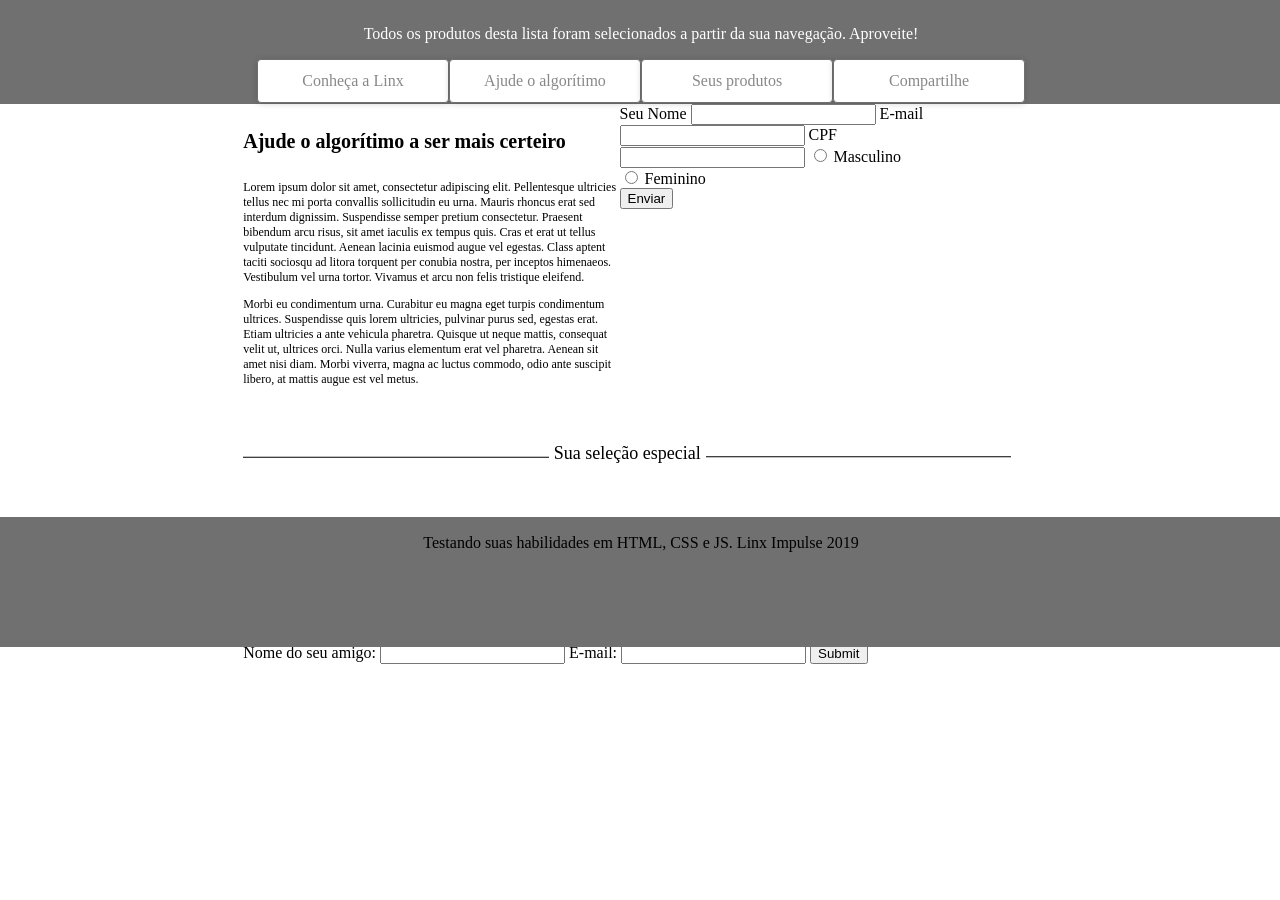
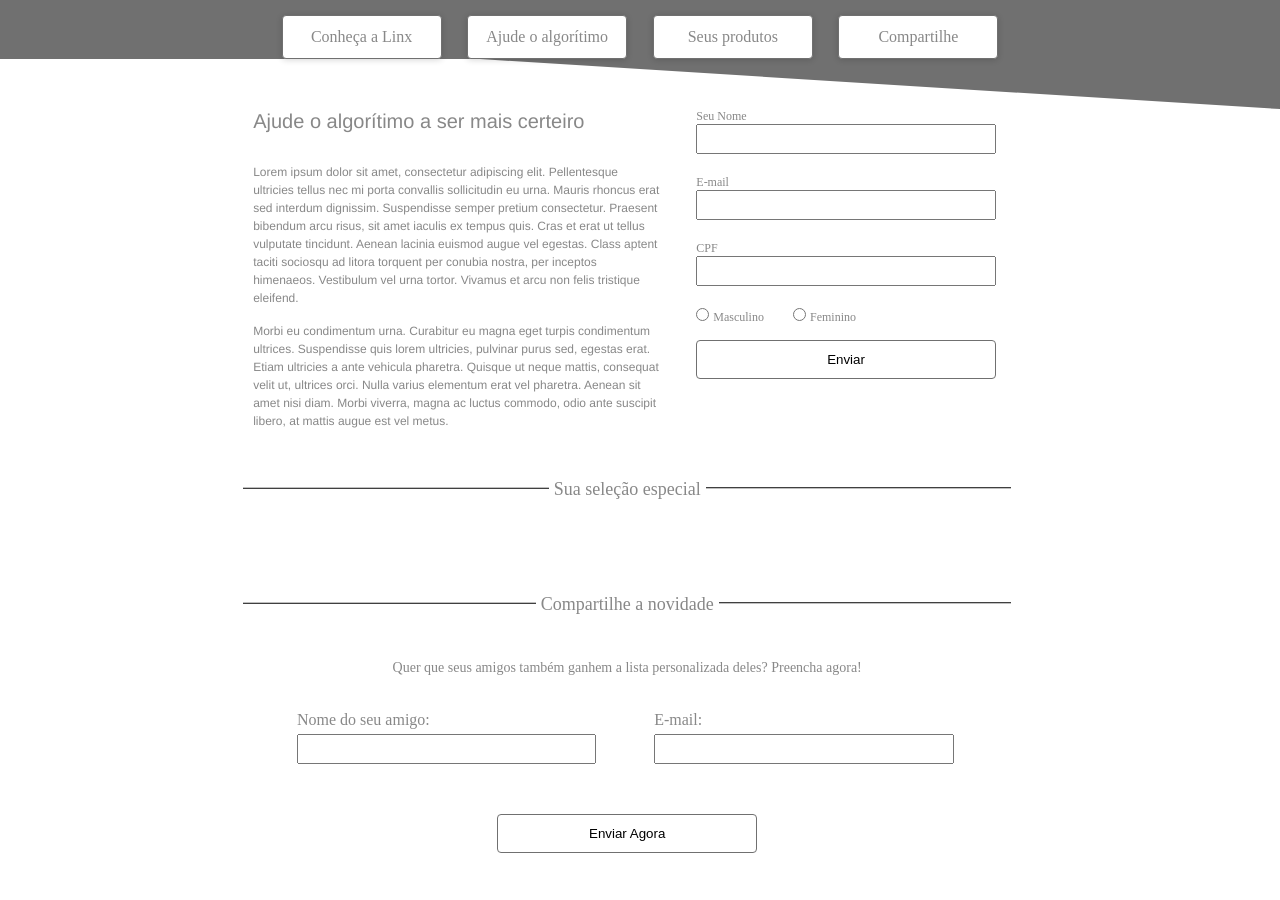
Before and after one commit to MatheusAlbrecht/desafioLinx, a website built with webpack: page src/html/index.html in a window 1280 px wide. Shown: the part 153-1053 px from the top of the page. Before the commit the page ends 817 px from the top, so only its background shows below. Built offline with nearby package versions, Linux system fonts and the light colour scheme.

Commit message:
Trocando css por SASS, conclusao do template basico

```diff
--- a/package.json
+++ b/package.json
@@ -28,6 +28,8 @@
     "clean-webpack-plugin": "^3.0.0",
     "css-loader": "^5.0.1",
     "html-webpack-plugin": "^4.5.0",
+    "node-sass": "^5.0.0",
+    "sass-loader": "^10.0.5",
     "style-loader": "^2.0.0",
     "webpack": "^5.4.0",
     "webpack-cli": "^4.2.0",
--- a/src/html/index.html
+++ b/src/html/index.html
@@ -13,13 +13,13 @@
                 <h3>especial para você</h3>
                 <p>Todos os produtos desta lista foram selecionados a partir da sua navegação. Aproveite!</p>
                 <div class='nav-links'>
-                    <a>Conheça a Linx</a>
-                    <a>Ajude o algorítimo</a>
-                    <a>Seus produtos</a>
-                    <a>Compartilhe</a>
+                    <a href="https://www.linx.com.br/" target="_blank">Conheça a Linx</a>
+                    <a href="#contact">Ajude o algorítimo</a>
+                    <a href="#products">Seus produtos</a>
+                    <a href="#share">Compartilhe</a>
                 </div>
-                <div class="transition--white-left-bottom"></div>
             </div>
+            <div class="transition top"></div>
         </header>
         <section id="contact">
             <div class="container">
@@ -34,17 +34,17 @@
                 </div>
                 <div class="contact-form">
                     <form>
-                        <label>Seu Nome</label>
-                        <input type="text"/>
-                        <label>E-mail</label>
-                        <input type="text"/>
-                        <label>CPF</label>
-                        <input type="text"/>
-                        <input type="radio" id="masculino" name="sexo" value="masculino">
-                        <label for="male">Masculino</label><br>
-                        <input type="radio" id="feminino" name="sexo" value="feminino">
-                        <label for="female">Feminino</label><br>
-                        <input type="submit" value="Enviar"></input>
+                        <label for="contact-name">Seu Nome</label>
+                        <input id="contact-name" type="text" class="text-input"/>
+                        <label for="contact-email">E-mail</label>
+                        <input id="contact-email" type="text" class="text-input"/>
+                        <label for="contact-cpf">CPF</label>
+                        <input id="contact-cpf" type="text" class="text-input"/>
+                        <input id="contact-gender-male" type="radio" name="sexo" value="masculino">
+                        <label for="contact-gender-male">Masculino</label>
+                        <input id="contact-gender-female" type="radio" name="sexo" value="feminino">
+                        <label for="contact-gender-female">Feminino</label>
+                        <input id="contact-submit" type="submit" value="Enviar"></input>
                     </form>
                 </div>
             </div>
@@ -66,22 +66,28 @@
                     <span>Compartilhe a novidade</span>
                     <span></span>
                 </div>
-                <div>
+                <div class="share-info">
                     <p>Quer que seus amigos também ganhem a lista personalizada deles? Preencha agora!</p>
                     <form>
-                        <label for="friendName">Nome do seu amigo:</label>
-                        <input id="friendName"/>
-                        <label for="friendEmail">E-mail:</label>
-                        <input id="friendEmail"/>
-                        <input type="submit"/>
+                        <div>
+                            <label for="friendName">Nome do seu amigo:</label>
+                            <input id="friendName"/>
+                        </div>
+                        <div>
+                            <label for="friendEmail">E-mail:</label>
+                            <input id="friendEmail"/>
+                        </div>
+                        <input type="submit" value="Enviar Agora"/>
                     </form>
                 </div>
             </div>
         </section>
         <footer>
+            <div class="transition bottom"></div>
             <div class="container">
-                <div class="transition--white-top-left"></div>
-                <p>Testando suas habilidades em HTML, CSS e JS. Linx Impulse 2019</p>
+                <p>Testando suas habilidades em HTML, CSS e JS.</p>
+                <p>Linx Impulse</p>
+                <p>2019</p>
             </div>
         </footer>
     </body>
--- a/src/js/main.js
+++ b/src/js/main.js
@@ -1,4 +1,9 @@
-import '../css/main.css';
-import '../css/transition.css';
-import '../css/divider.css';
-console.log("olar");
+import '../scss/main.scss';
+import '../scss/navlinks.scss';
+import '../scss/transition.scss';
+import '../scss/contact.scss';
+import '../scss/divider.scss';
+import '../scss/share.scss';
+
+document.querySelector(".transition.top").style.setProperty("border-right",`${screen.width}px solid transparent`)
+document.querySelector(".transition.bottom").style.setProperty("border-left",`${screen.width}px solid transparent`)
--- a/src/js/products.js
+++ /dev/null
@@ -1 +0,0 @@
-console.log("produtos");
--- a/src/js/requisition.js
+++ /dev/null
@@ -1 +0,0 @@
-console.log("requisiçoes");
--- /dev/null
+++ b/src/scss/contact.scss
@@ -0,0 +1,52 @@
+.contact-message{
+    padding-left: 10px;
+    padding-right: 35px;
+    width: 59%;
+    float: left;
+    font-size: 12px;
+    color:#888888;
+    font: normal normal normal 12px/18px Helvetica Neue;
+    &>h4{
+        margin:0px 0px 15px 0px;
+        padding:0px
+    }
+    &>p{
+        padding-top: 15px;
+    }
+}
+.contact-form{
+    width: 39%;
+    float: left;
+    display: flex;
+    flex-direction: column;
+    flex-wrap: nowrap;
+    >form{
+        >label{
+            width: 100%;
+            display: block;
+            font-size: 12px;
+            color:#888888;
+        }
+        >label[for=contact-gender-male], label[for=contact-gender-female]{
+            display: inline;
+            font-size: 12px;
+            color:#888888;
+            margin-right: 25px;
+        }
+        >input[type=text]{
+            width: 100%;
+            display: block;
+            height: 30px;
+            margin-bottom:21px;
+        }
+        >input[type=submit]{
+            width: 100%;
+            display:block;
+            height: 39px;
+            margin-top: 15px;
+            background-color: #ffffff;
+            border-radius: 4px;
+            border: 1px solid #707070;
+        }
+    }
+}
--- a/src/css/divider.css
+++ b/src/scss/divider.scss
@@ -18,7 +18,7 @@
     background-image: -webkit-gradient(linear, 0 0, 0 100%, from(transparent), to(#000));
 }
 .divider span:nth-child(2) {
-    color: #000; padding: 0px 5px; width: auto; white-space: nowrap;
+    color: #888888; padding: 5px 5px; width: auto; white-space: nowrap;
 }
 .divider span:last-child {
     background-image: -webkit-gradient(linear, 0 0, 0 100%, from(#000), to(transparent));
--- /dev/null
+++ b/src/scss/main.scss
@@ -0,0 +1,57 @@
+* {
+    box-sizing: border-box;
+    padding: 0px;
+    margin: 0px;
+  }
+body{
+    background: #FFFFFF 0% 0% no-repeat padding-box;
+    height: 100vh;
+    width: 100vw;
+    // overflow-x: hidden;
+    font: Helvetica Neue;
+}
+header{
+    background: #707070 0% 0% no-repeat padding-box;
+    opacity: 1;
+    width: 100vw;
+    /* height: 16vh; */
+    text-align: center;
+    color: #FFFFFF;
+    display: inline-block;
+}
+footer{
+    background: #707070 0% 0% no-repeat padding-box;
+    opacity: 1;
+    height: 22vh;
+    width: 100vw;
+    // position: absolute;
+    bottom: 0px;
+    text-align: center;
+    p{
+        font: normal normal normal 12px/18px Helvetica Neue;
+        letter-spacing: 0px;
+        color: #FFFFFF;
+        opacity: 1;
+    }
+    >div.container{
+        margin-top: 50px;
+    }
+}
+h4{
+    font-size:  20px;
+    margin: 5vh 0px 0px 0px;
+    font: normal normal normal 20px/24px Helvetica Neue;
+    letter-spacing: 0px;
+}
+h3{
+    font-size: 40px;
+    margin: 1vh 0px 5px 0px;
+    font: normal normal bold 40px/49px Helvetica Neue;
+    letter-spacing: 0px;
+}
+.container{
+    width: 60vw;
+    margin-left: 19vw;
+    margin-right: 19vw;
+    display: inline-block;
+}
--- /dev/null
+++ b/src/scss/navlinks.scss
@@ -0,0 +1,19 @@
+.nav-links{
+    display: flex;
+    flex-direction: row;
+    flex-wrap: nowrap;
+    justify-content: space-evenly;
+    margin-top:3vh;
+}
+.nav-links>a{
+    background-color: #FFFFFF;
+    color: #888888;
+    box-shadow: 0px 1px 6px #00000029;
+    border: 1px solid #707070;
+    border-radius: 4px;
+    opacity: 1;
+    padding-top:12px;
+    padding-bottom: 12px;
+    width: 160px;
+    text-decoration: none;
+}
--- /dev/null
+++ b/src/scss/share.scss
@@ -0,0 +1,33 @@
+.share-info{
+    >p{
+        text-align: center;
+        color:#888888;
+        font-size: 14px;
+        margin-bottom: 35px;
+    }
+    >form{
+        >div{
+            width: 39%;
+            display: inline-block;
+            margin-left: 7%;
+            margin-bottom: 50px;
+            color: #888888;
+            >label,input{
+                width: 100%;
+                padding-bottom: 20px;
+            }
+            >input{
+                height: 30px;
+            }
+        }
+        >input[type=submit]{
+            width: 260px;
+            display:block;
+            height: 39px;
+            margin: 0 auto;
+            background-color: #ffffff;
+            border-radius: 4px;
+            border: 1px solid #707070;
+        }
+    }
+}
--- /dev/null
+++ b/src/scss/transition.scss
@@ -0,0 +1,20 @@
+.transition{
+    width: 100vw;
+    height: 50px;
+    display: block;
+    border: 0px solid transparent;
+    // border-bottom: 50px solid #ffffff;
+    // border-right: 1280px solid transparent;
+    &.top{
+        background-color: #707070;
+        border-bottom: 50px solid #ffffff;
+        border-right: 1280px solid transparent;
+    }
+    &.bottom{
+        margin-top: 50px;
+        background-color: #ffffff;
+        border-bottom: 50px solid #707070;
+        border-left: 1280px solid transparent;
+    }
+
+}
--- a/webpack.config.js
+++ b/webpack.config.js
@@ -13,13 +13,14 @@ module.exports = {
   },
   mode: "development",
   devServer:{
-    open: true
+    open: true,
+    port: 9000
   },
   module: {
     rules: [
       {
-        test: /\.css$/i,
-        use: ['style-loader', 'css-loader'],
+        test: /\.scss$/i,
+        use: ['style-loader', 'css-loader', 'sass-loader']
       },
     ],
   },
```
Also changed, not shown: mockWeb.html (deleted, +0 -13 lines), src/css/main.css (deleted), src/css/transition.css (deleted), 1 other file.
